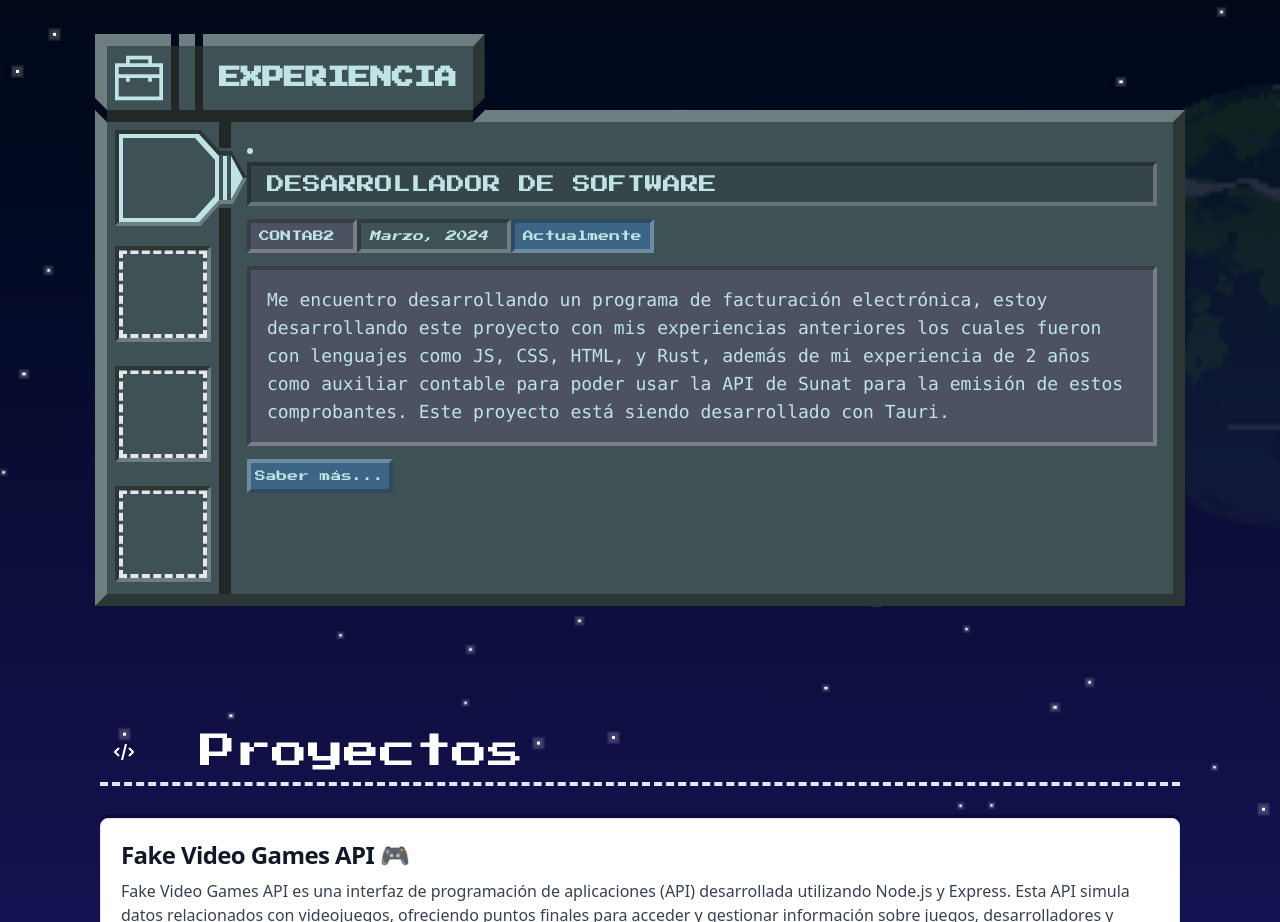
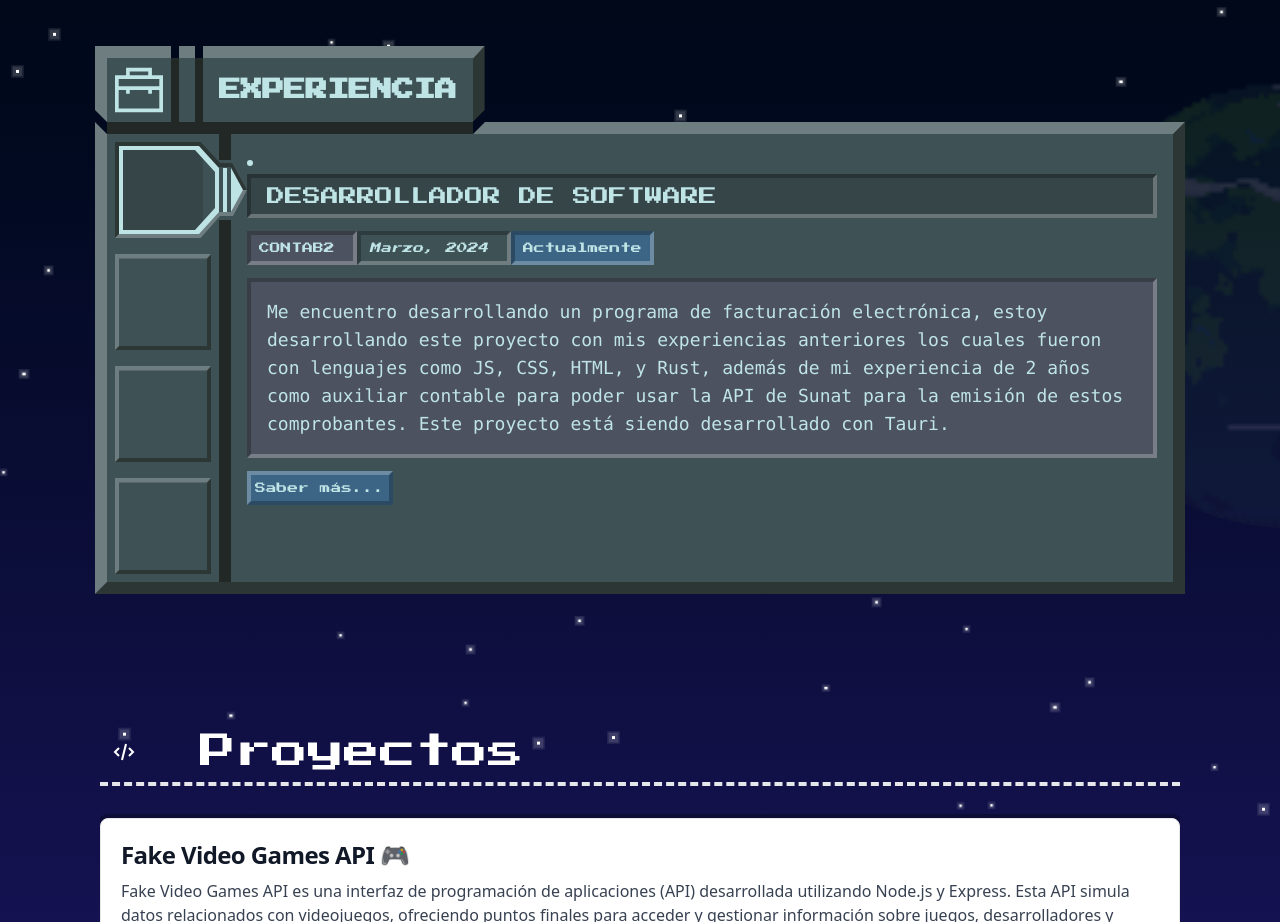
Before and after one commit to Ares101101/Portfolio, an Astro site: page / in a window 1280 px wide. Shown: the part 880-1802 px from the top of the page. Built offline with nearby package versions, Linux system fonts and the light colour scheme; Astro itself is replaced by a stand-in of ours.

Commit message:
17/06/204

```diff
--- a/src/components/Experience.jsx
+++ b/src/components/Experience.jsx
@@ -1,81 +1,85 @@
-import { useState } from "react";
-import { ExperiencieItem } from "./ExperiencieItem.jsx";
+import { useState } from 'react'
+import { ExperiencieItem } from './ExperiencieItem.jsx'
 
 const EXPERIENCIE = [
   {
-    title: "Desarrollador de software",
-    company: "Contab2 ",
-    date: "Marzo, 2024 ",
-    actual: "Actualmente ",
+    title: 'Desarrollador de software',
+    company: 'Contab2 ',
+    date: 'Marzo, 2024 ',
+    actual: 'Actualmente ',
     description:
-      "Me encuentro desarrollando un programa de facturación electrónica, estoy desarrollando este proyecto con mis experiencias anteriores los cuales fueron con lenguajes como JS, CSS, HTML, y Rust, además de mi experiencia de 2 años como auxiliar contable para poder usar la API de Sunat para la emisión de estos comprobantes. Este proyecto está siendo desarrollado con Tauri.",
-    link: "https://github.com/Ares101101/Contab2.git",
+      'Me encuentro desarrollando un programa de facturación electrónica, estoy desarrollando este proyecto con mis experiencias anteriores los cuales fueron con lenguajes como JS, CSS, HTML, y Rust, además de mi experiencia de 2 años como auxiliar contable para poder usar la API de Sunat para la emisión de estos comprobantes. Este proyecto está siendo desarrollado con Tauri.',
+    link: 'https://github.com/Ares101101/Contab2.git'
   },
   {
-    title: "Desarrollador de Software",
-    company: "CSI Servicios Integrales",
-    date: "Diciembre, 2023 ",
+    title: 'Desarrollador de Software',
+    company: 'CSI Servicios Integrales',
+    date: 'Diciembre, 2023 ',
     description:
-      "Tuve la responsabilidad de desarrollar programas para la mejora de la productividad en la empresa. Cuando llegué, la empresa digitaba a mano las boletas y facturas de sus proveedores en su sistema contable, además de generar manualmente sus memorandos y la boleta de planilla de sus clientes. Desarrollé un sistema MVC para la generación de boletas de planillas y memorandos, además de una aplicación .exe para la importación masiva de sus comprobantes.",
+      'Tuve la responsabilidad de desarrollar programas para la mejora de la productividad en la empresa. Cuando llegué, la empresa digitaba a mano las boletas y facturas de sus proveedores en su sistema contable, además de generar manualmente sus memorandos y la boleta de planilla de sus clientes. Desarrollé un sistema MVC para la generación de boletas de planillas y memorandos, además de una aplicación .exe para la importación masiva de sus comprobantes.'
   },
   {
-    title: "Desarrollador Web",
-    company: "RVC Servicios Contables SA",
-    date: "Julio, 2023",
+    title: 'Desarrollador Web',
+    company: 'RVC Servicios Contables SA',
+    date: 'Julio, 2023',
     description:
-      "Desarrolle la página web de la empresa RVC Servicios contables usando Vite como copilador de código, en este proyecto use además la biblioteca de React, el framework de CSS Tailwind y la librería de React router dom, todo esto para tener un diseño acorde con los requisitos de la empresa.",
-    link: "https://rvc.vercel.app/",
+      'Desarrolle la página web de la empresa RVC Servicios contables usando Vite como copilador de código, en este proyecto use además la biblioteca de React, el framework de CSS Tailwind y la librería de React router dom, todo esto para tener un diseño acorde con los requisitos de la empresa.',
+    link: 'https://rvc.vercel.app/'
   },
   {
-    title: "Desarrollo de Software ",
-    company: "RVC Servicios Contables SA",
-    date: "Enero, 2023",
+    title: 'Desarrollo de Software ',
+    company: 'RVC Servicios Contables SA',
+    date: 'Enero, 2023',
     description:
-      "Lideré el diseño y desarrollo de programas de software destinados a la automatización de procesos administrativos y contables en RVC Servicios Contables S.A. implementando soluciones que optimizaron la eficiencia operativa y redujeron la carga manual en tareas administrativas y contables.",
-    link: "https://github.com/Ares101101/Contab",
-  },
-];
+      'Lideré el diseño y desarrollo de programas de software destinados a la automatización de procesos administrativos y contables en RVC Servicios Contables S.A. implementando soluciones que optimizaron la eficiencia operativa y redujeron la carga manual en tareas administrativas y contables.',
+    link: 'https://github.com/Ares101101/Contab'
+  }
+]
 export const Experience = () => {
   const [on, setOn] = useState([true, false, false, false])
-  function OnClick(i) {
+  function OnClick (i) {
     const newOn = on.map((_, il) => il === i)
     setOn(newOn)
     console.log(newOn)
   }
   return (
-    <section class="relative   flex gap-3">
-      <div class="min-w-28 bg-[#3E5155] flex flex-col items-center justify-between gap-8 p-4 " id=" conteiner">
+    <section class='relative   flex gap-3'>
+      <div class='min-w-28 bg-[#3E5155] flex flex-col items-center justify-between gap-8 p-4 ' id=' conteiner'>
         {on.map((o, i) => (
-          o?<div
-            class=" min-w-20 min-h-20 relative shadowOnEXP  "
+          o
+            ? <div
+                class=' min-w-20 min-h-20 relative shadowOnEXP bg-black/15'
                 id={`${i}`}
                 onClick={() => OnClick(i)}
+                key={i}
               >
 
-            <div className="flecha ">
+              <div className='flecha ' />
+              <div className='punta' />
               </div>
-            <div className="punta">
-            </div>
-          </div>:
-          <div
-          class=" min-w-[88px] min-h-[88px] relative shadowEXP border-4 border-dashed"
+            : <div
+                class=' min-w-20 min-h-20 relative shadowEXP '
                 id={`${i}`}
                 onClick={() => OnClick(i)}
-        >
-
-          </div>
+                key={i}
+              />
         ))}
       </div>
-      <div class="bg-[#3E5155] p-4">
+      <div class='bg-[#3E5155] p-4'>
         {
           EXPERIENCIE.map((experiencie, i) => (
-            on[i] ? (
-              <li class=""  >
-                < ExperiencieItem
+            on[i]
+              ? (
+                <li
+                  class=''
+                  key={i}
+                >
+                  <ExperiencieItem
                     {...experiencie}
                   />
                 </li>
-            ) : ""
+                )
+              : ''
           ))
         }
       </div>
--- a/src/components/ExperiencieItem.jsx
+++ b/src/components/ExperiencieItem.jsx
@@ -1,24 +1,22 @@
-import CalendarIcon from "../icons/CalendarIcon.astro";
 
 export const ExperiencieItem = ({ title, date, actual, description, link, company }) => {
-
   return (
     <>
-      <h3 class="font-title text-3xl font-bol pixel-corners px-4 border-4 border-l-black/25 border-t-black/25 border-r-white/25 border-b-white/25 mb-4 bg-black/15">
+      <h3 class='font-title text-3xl font-bol pixel-corners px-4 border-4 border-l-black/25 border-t-black/25 border-r-white/25 border-b-white/25 mb-4 bg-black/15'>
         {title.toUpperCase()}
 
       </h3>
-      <div class="mb-4">
-        <span class="text-lg p-2 border-4 border-l-black/25 border-t-black/25 border-r-white/25 border-b-white/25 mb-4 bg-[#4c525f] font-title ">
+      <div class='mb-4'>
+        <span class='text-lg p-2 border-4 border-l-black/25 border-t-black/25 border-r-white/25 border-b-white/25 mb-4 bg-[#4c525f] font-title '>
           {company.toUpperCase()}
         </span>
-        <span class=" text-lg font-title italic border-4 p-2 border-l-black/25 border-t-black/25 border-r-white/25 border-b-white/25">
+        <span class=' text-lg font-title italic border-4 p-2 border-l-black/25 border-t-black/25 border-r-white/25 border-b-white/25'>
           {date}
 
         </span>
         {
           actual && (
-            <span class="text-lg p-2 border-4 border-l-black/25 border-t-black/25 border-r-white/25 border-b-white/25 bg-[#3c6485] font-title ">
+            <span class='text-lg p-2 border-4 border-l-black/25 border-t-black/25 border-r-white/25 border-b-white/25 bg-[#3c6485] font-title '>
               {actual}
             </span>
           )
@@ -26,7 +24,7 @@ export const ExperiencieItem = ({ title, date, actual, description, link, compan
 
       </div>
       <p
-        class=" text-lg font-light font-mono  not-italic border-4 border-l-black/25 border-t-black/25 border-r-white/25 border-b-white/25 mb-4 bg-[#4c525f] p-4"
+        class=' text-lg font-light font-mono  not-italic border-4 border-l-black/25 border-t-black/25 border-r-white/25 border-b-white/25 mb-4 bg-[#4c525f] p-4'
       >
         {description}
       </p>
@@ -34,9 +32,9 @@ export const ExperiencieItem = ({ title, date, actual, description, link, compan
         link && (
           <a
             href={link}
-            target="_blank"
-            rel="noopener"
-            class=" text-lg border-4 border-t-white/25 border-l-white/25 border-b-black/25  border-r-black/25 hover:border-t-black/25 hover:border-l-black/25 hover:border-r-white/25 hover:border-b-white/25 hover:bg-[#2c4b64] fb px-1 bg-[#3c6485] font-title  p-2"
+            target='_blank'
+            rel='noopener noreferrer'
+            class=' text-lg border-4 border-t-white/25 border-l-white/25 border-b-black/25  border-r-black/25 hover:border-t-black/25 hover:border-l-black/25 hover:border-r-white/25 hover:border-b-white/25 hover:bg-[#2c4b64] fb px-1 bg-[#3c6485] font-title  p-2'
           >
             Saber más...
           </a>
@@ -47,10 +45,7 @@ export const ExperiencieItem = ({ title, date, actual, description, link, compan
   )
 }
 
-
-
-{
-  /*
+/*
   <svg
     xmlns="http://www.w3.org/2000/svg"
     class="icon icon-tabler icon-tabler-square-rounded-arrow-right-filled"
@@ -73,4 +68,3 @@ export const ExperiencieItem = ({ title, date, actual, description, link, compan
     </>
   </svg>
   */
-}
--- a/src/styles/stars.css
+++ b/src/styles/stars.css
@@ -376,7 +376,7 @@ body{
     top: -8px;
     width: calc(100% + 16px);
     height: calc(100% + 16px);
-    background:  #2C3634;
+    background:  #6E7D80;
     clip-path: polygon(
         0 100%,
         4px  calc(100% - 4px),
@@ -394,7 +394,7 @@ body{
     top: -8px;
     width: calc(100% + 16px);
     height: calc(100% + 16px);
-    background: #6E7D80;
+    background: #2C3634;
     clip-path: polygon(
         100% 100%,
         0 100%,
@@ -448,6 +448,9 @@ body{
     );
     z-index: 2;
 }
+.flecha{
+
+}
 .punta::before{
     content:'';
     position: absolute;
@@ -462,7 +465,7 @@ body{
         calc(100% - 12px) 75%
 
     );
-    z-index: 1;
+    z-index: 3;
 }
 
 .punta::after{
```
Lines whose indentation alone changed are shown as unchanged.
